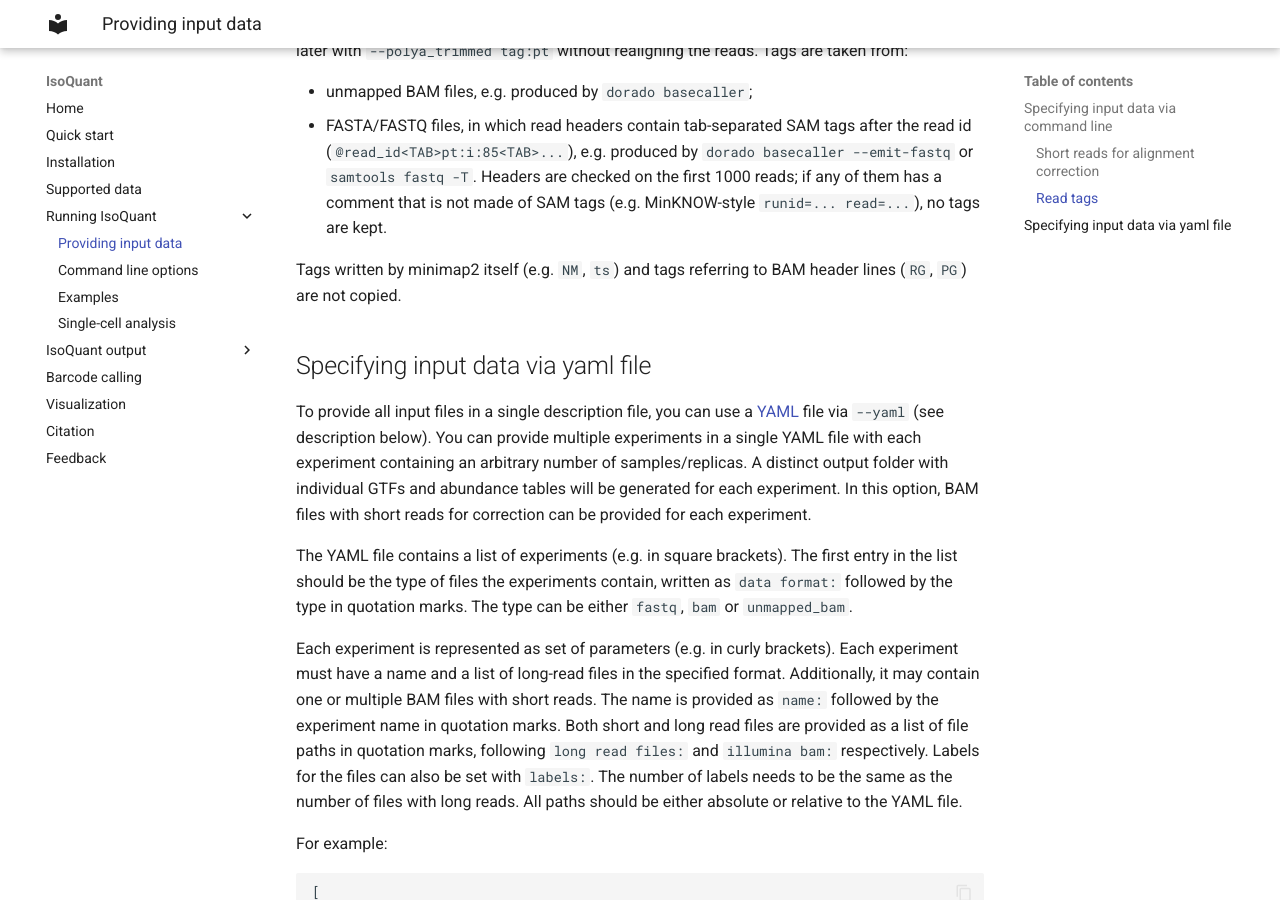
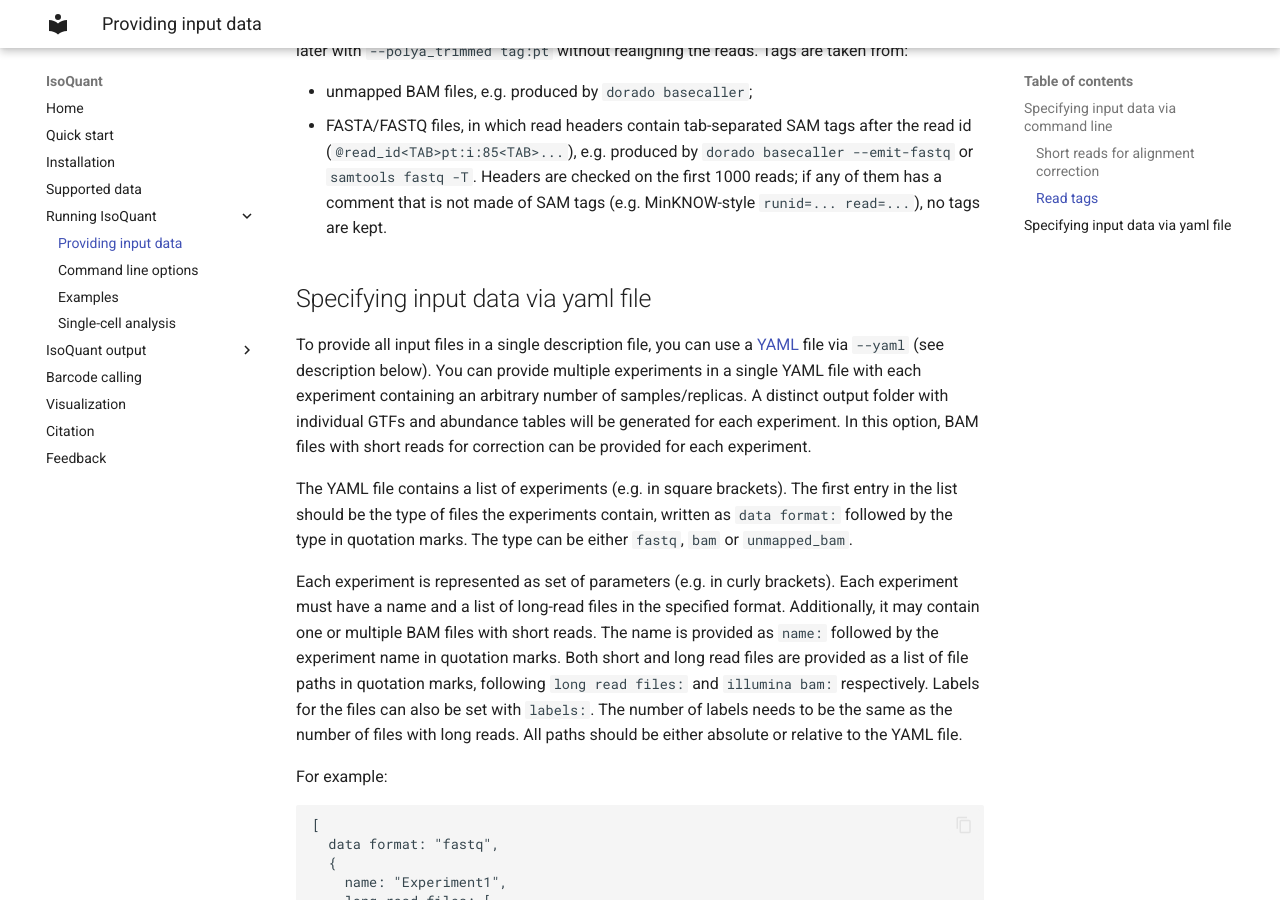
Before and after one commit to ablab/IsoQuant, an MkDocs documentation site: the page built from docs/input.md, in a window 1280 px wide and 900 px high, scrolled down 1411 px. Built offline with MkDocs 1.6.1 and Material for MkDocs 9.7.7, drawn with Linux system fonts in a browser that asks for light colours.

Commit message:
Update input.md to remove minimap2 tags note
Removed information about tags not being copied by minimap2.

```diff
--- a/docs/input.md
+++ b/docs/input.md
@@ -54,8 +54,6 @@ without realigning the reads. Tags are taken from:
   (`@read_id<TAB>pt:i:85<TAB>...`), e.g. produced by `dorado basecaller --emit-fastq` or `samtools fastq -T`.
   Headers are checked on the first 1000 reads; if any of them has a comment that is not made of SAM tags
   (e.g. MinKNOW-style `runid=... read=...`), no tags are kept.
-
-Tags written by minimap2 itself (e.g. `NM`, `ts`) and tags referring to BAM header lines (`RG`, `PG`) are not copied.
 
 
 ## Specifying input data via yaml file
```
